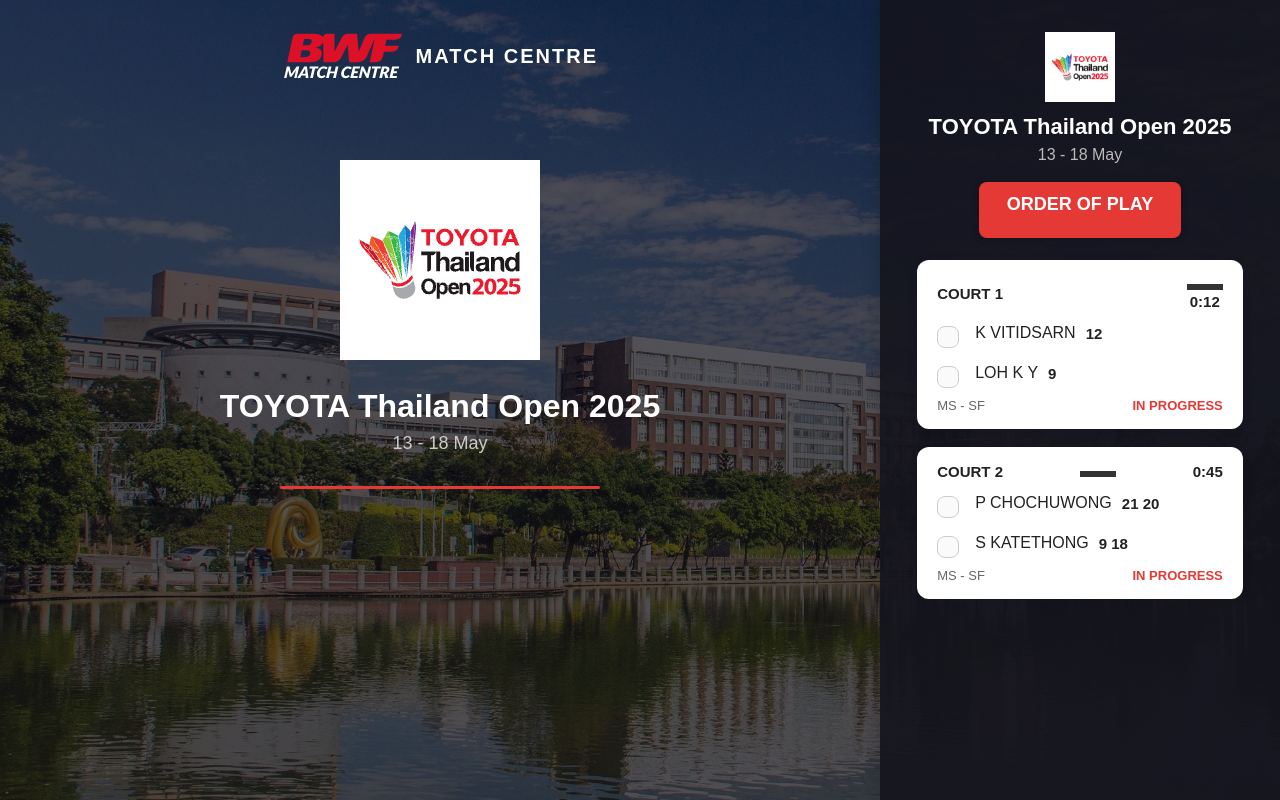
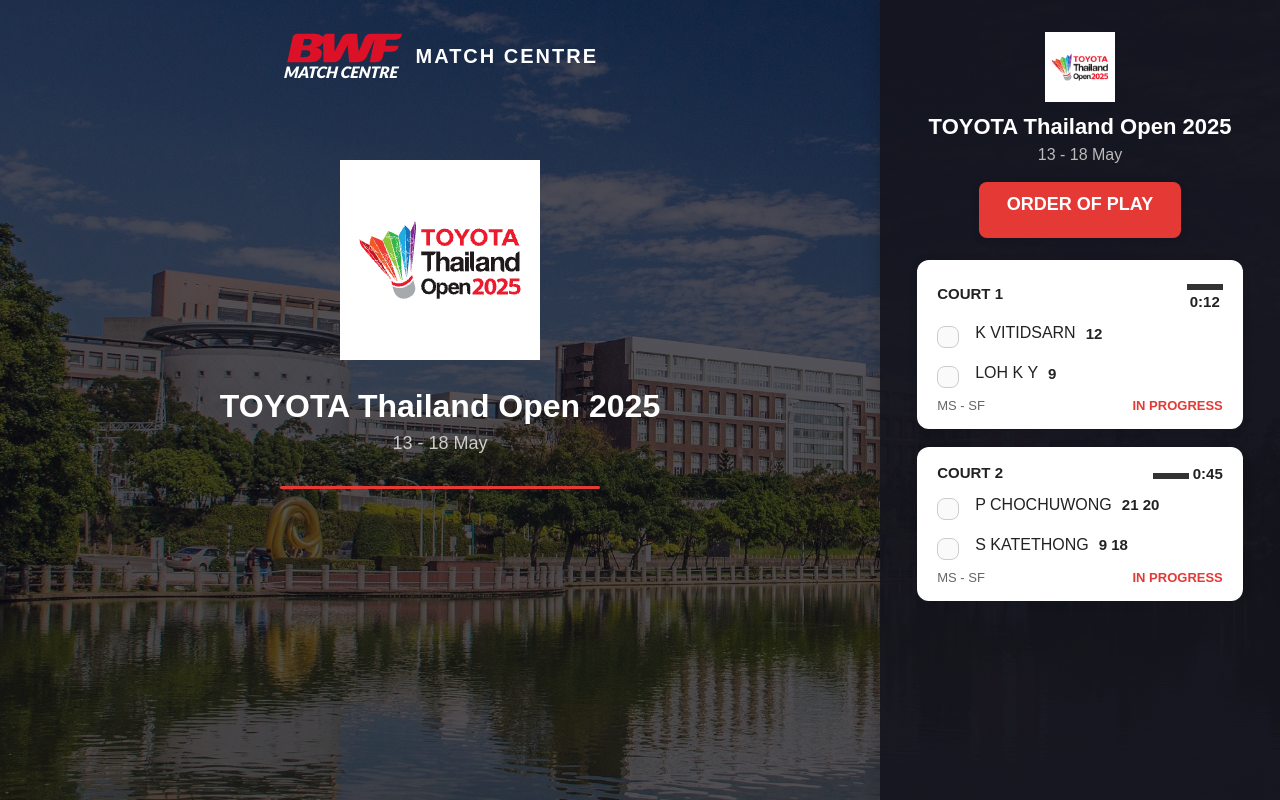
Before and after one commit to Hanson0901/SQL_final_project, a Flask app: page /BWF_official in a window 1280 px wide. Run offline with Flask 3, Linux system fonts and the light colour scheme.

Commit message:
inline-block

```diff
--- a/Live_Scores/templates/BWF_official.html
+++ b/Live_Scores/templates/BWF_official.html
@@ -128,13 +128,15 @@
                 <li class="match-card" data-index="1">
                     <div class="court-row">
                         <span class="round-court court">COURT 2</span>
-                        <div class="animated-line">
-                            <img src="{{ url_for('static', filename='img/BWF/bwf-animated-gif.gif') }}"
-                                alt="BWF Animated">
-                        </div>
+
 
                         <div class="time">
-                            <span timer><i class="far fa-fw fa-clock"></i> 0:45</span>
+                            <div class="animated-line" style="display: inline-block; vertical-align: middle;">
+                                <img src="{{ url_for('static', filename='img/BWF/bwf-animated-gif.gif') }}"
+                                    alt="BWF Animated">
+                            </div>
+                            <span timer style="display: inline-block; vertical-align: middle;"><i
+                                    class="far fa-fw fa-clock"></i> 0:45</span>
                         </div>
                     </div>
 
```
